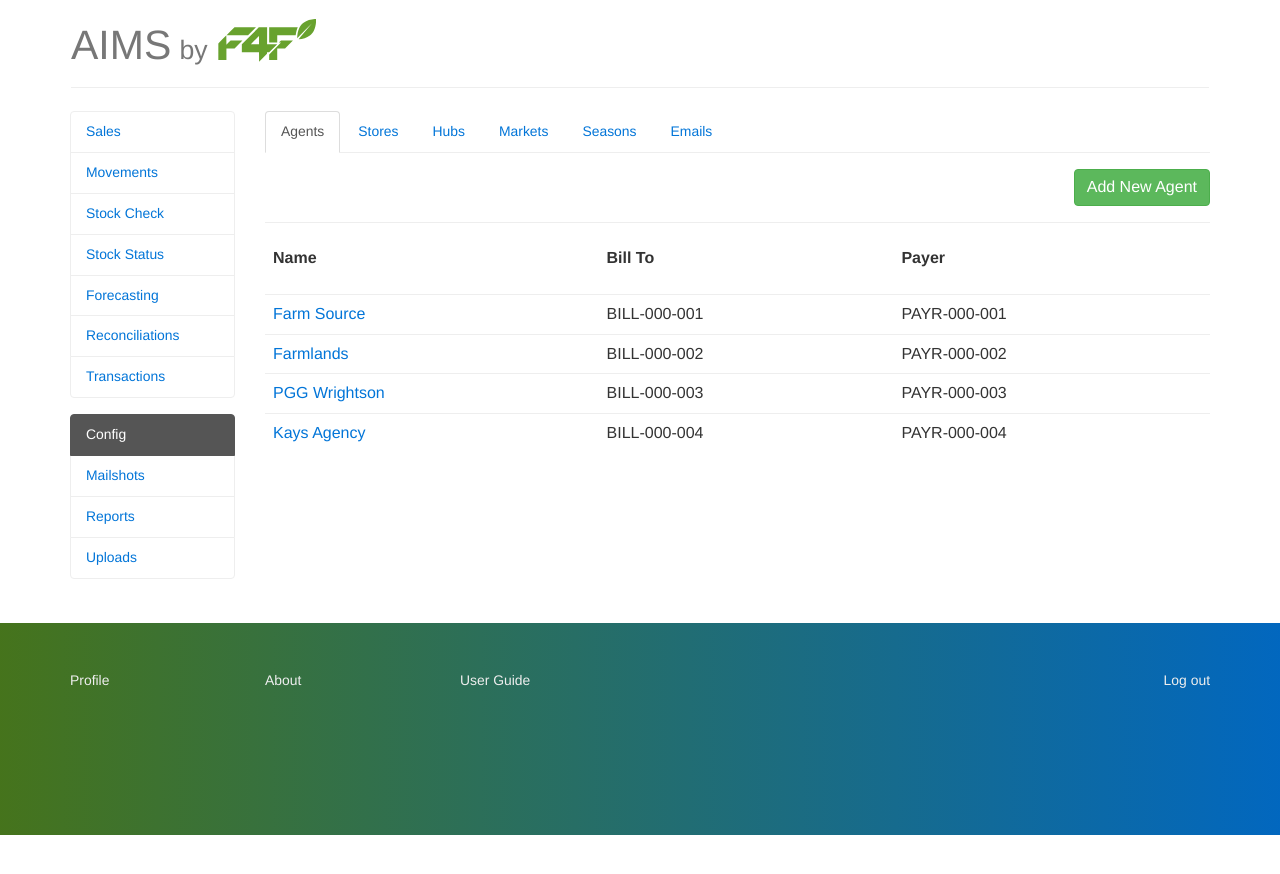
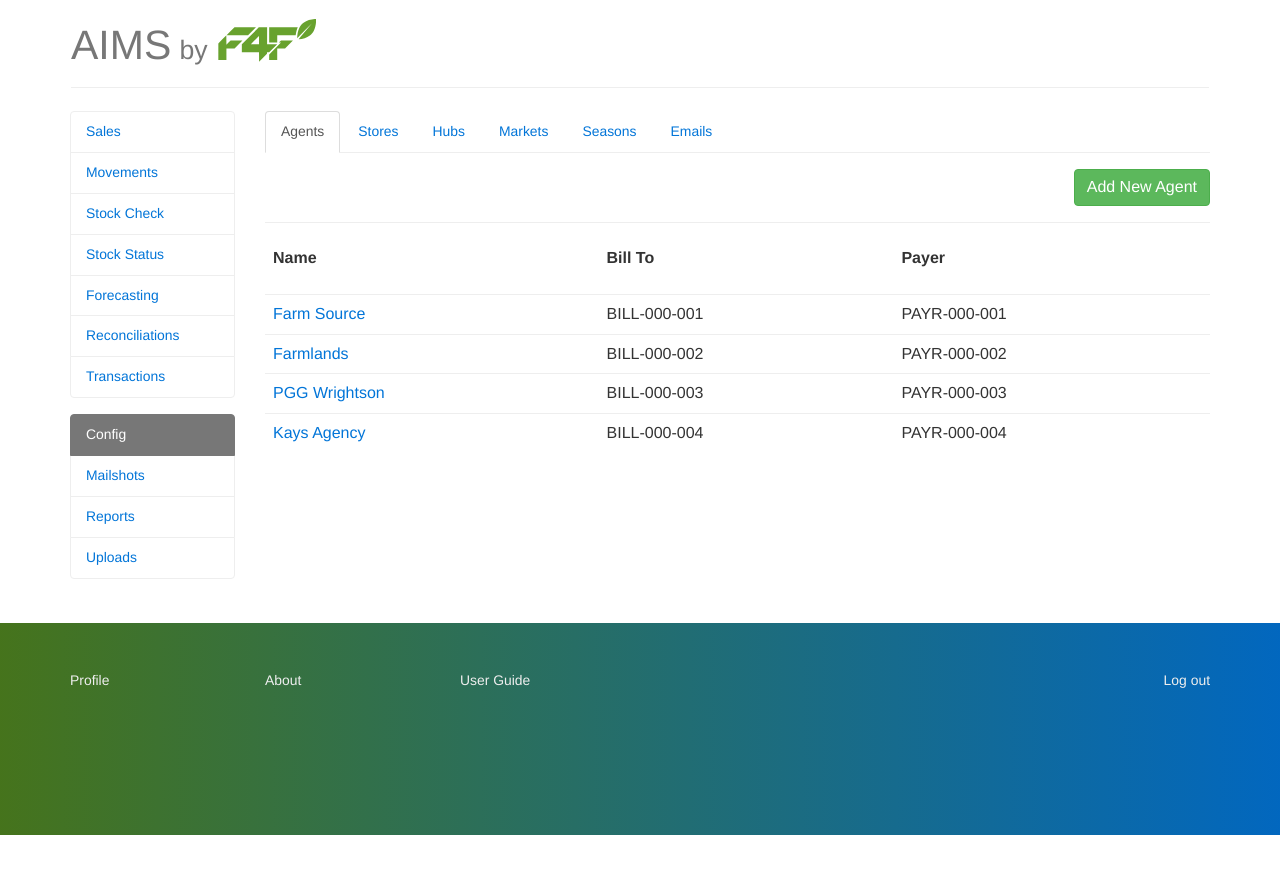
Before and after one commit to howardjfraser/aims-v3, a Jekyll site: the page built from supplier.html, in a window 1280 px wide. Shown: the top 874 px of the page. Built offline with Jekyll 4.4.1, drawn with Linux system fonts in a browser that asks for light colours.

Commit message:
Lighter gray.

```diff
--- a/_sass/_application.scss
+++ b/_sass/_application.scss
@@ -49,7 +49,7 @@ h1.supplier {
   }
   .active {
     padding: 0.5em 1em;
-    background-color: $gray;
+    background-color: #777;
     border-radius: 4px;
 
     a, a:hover {
--- a/_sass/_variable_overrides.scss
+++ b/_sass/_variable_overrides.scss
@@ -18,8 +18,8 @@ $list-group-border: #eee;
 // list group changes
 
 // use dark gray for selected (otherwise looks like a button)
-$list-group-active-bg: $gray;
-$list-group-active-border: $gray;
+$list-group-active-bg: #777;
+$list-group-active-border: #777;
 
 // make list group links look like links
 $list-group-link-color:         $link-color;
```
Also changed, not shown: 1 other file.
